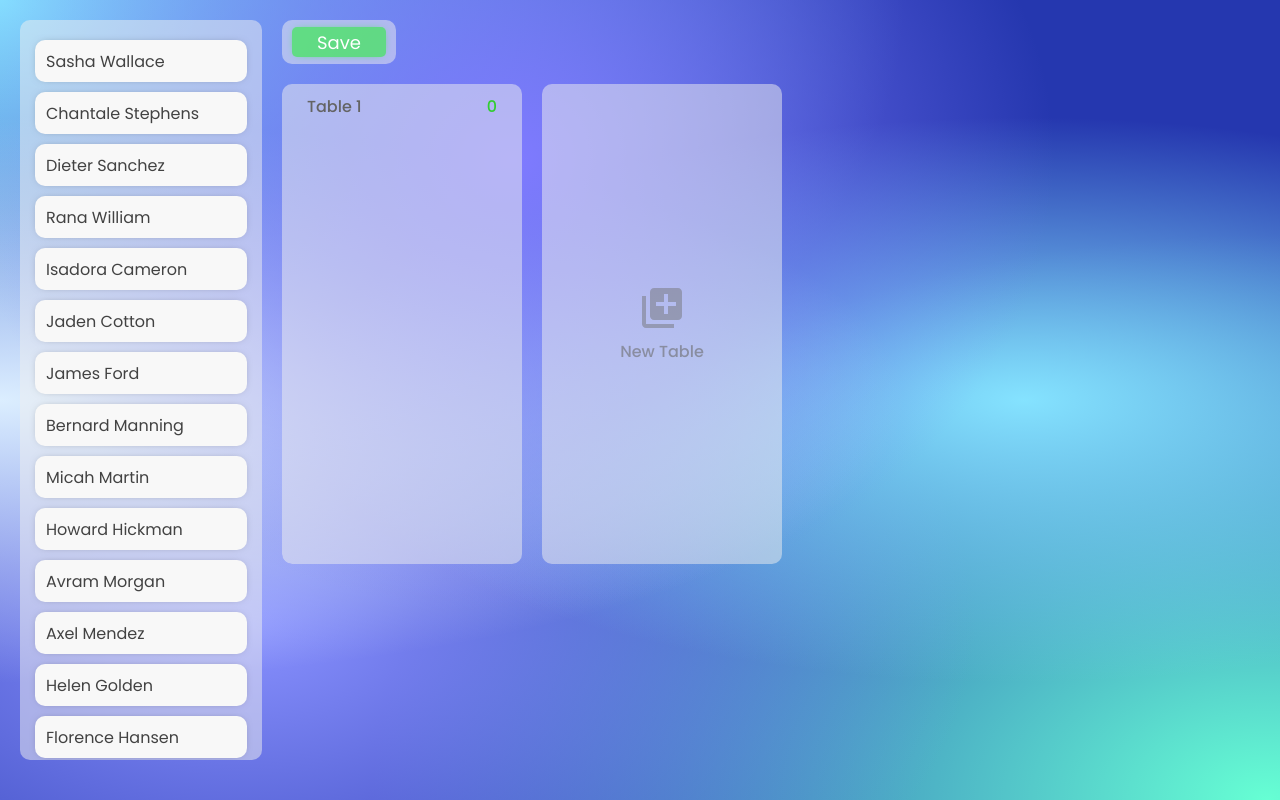
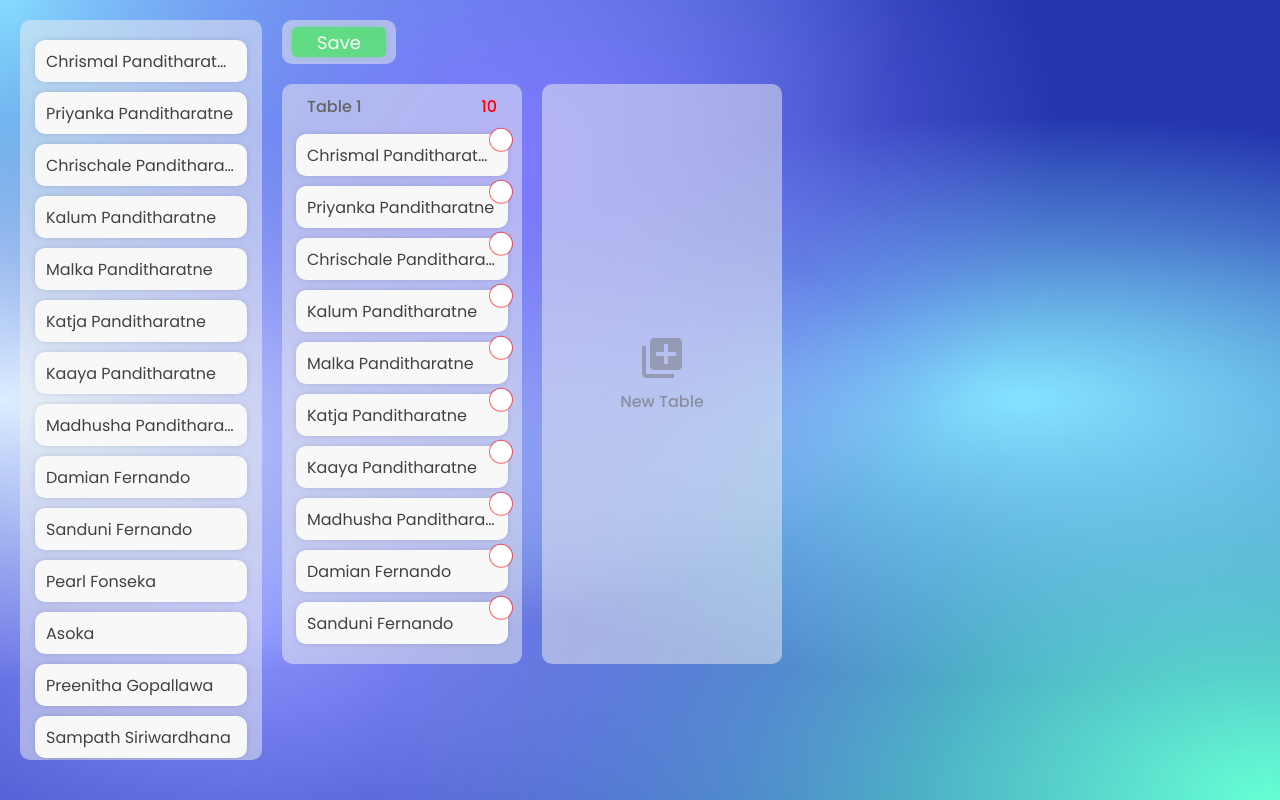
Before and after one commit to stefan-the-great/react-seating-planner, a React (Create React App) app: page / in a window 1280 px wide. Built offline with nearby package versions, Linux system fonts and the light colour scheme.

Commit message:
Added Extended Dataset

```diff
--- a/src/components/DragDrop.jsx
+++ b/src/components/DragDrop.jsx
@@ -5,14 +5,56 @@ import Table from './Table';
 import AddTable from './AddTable';
 import ExportData from './ExportData';
 
-const peopleData = require("../random-dataset.json");
+const peopleData = require("../PeopleDataExtended.json");
 
 let allNames = peopleData;
 
 function DragDrop() {
 
     const [nameList, setNameList] = useState(allNames);
-    const [allTables, setAllTables] = useState([[]]);
+    const [allTables, setAllTables] = useState([[
+    {
+        "id": 0,
+        "name": "Chrismal Panditharatne"
+    },
+    {
+        "id": 1,
+        "name": "Priyanka Panditharatne"
+    },
+    {
+        "id": 2,
+        "name": "Chrischale Panditharatne"
+    },
+    {
+        "id": 3,
+        "name": "Kalum Panditharatne"
+    },
+    {
+        "id": 4,
+        "name": "Malka Panditharatne"
+    },
+    {
+        "id": 5,
+        "name": "Katja Panditharatne"
+    },
+    {
+        "id": 6,
+        "name": "Kaaya Panditharatne"
+    },
+    {
+        "id": 7,
+        "name": "Madhusha Panditharatne"
+    },
+    {
+        "id": 8,
+        "name": "Damian Fernando"
+    },
+    {
+        "id": 9,
+        "name": "Sanduni Fernando"
+    }
+]]);
+
 
   return (
     <div className="outerWrapper">
```
